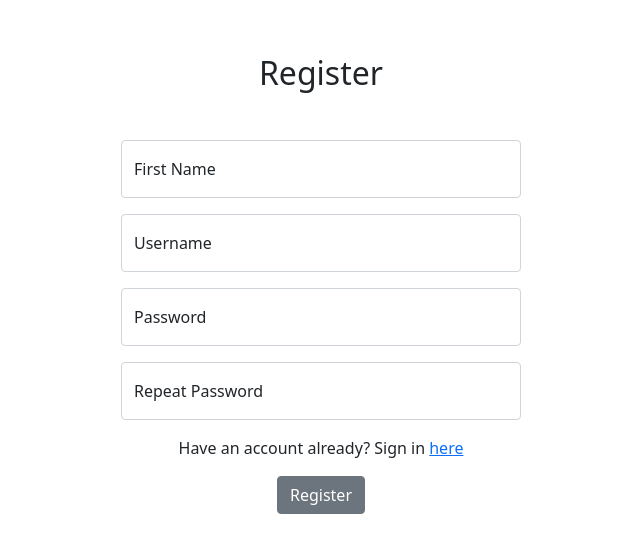
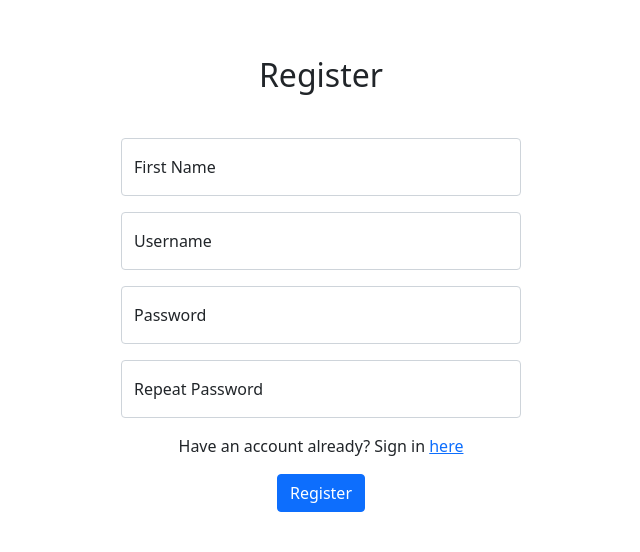
Before and after one commit to Mikolalaj/digimonkeys_project, a React (Create React App) app in the folder client/: page /register in a window 1280 px wide. Shown: the part 116-668 px from the top of the page, without its empty margins (319-959 px from the left). Built offline with nearby package versions, Linux system fonts and the light colour scheme; no server answers.

Commit message:
minor names fixes

```diff
--- a/client/src/components/Login/LoginForm.tsx
+++ b/client/src/components/Login/LoginForm.tsx
@@ -57,7 +57,7 @@ export default function LoginForm () {
             errors={errors}
         />
         <p>Don't have an account yet? Register <TextLink href={'/register'}>here</TextLink></p>
-        <Button color='primary'>Submit</Button>
+        <Button color='primary'>Log in</Button>
     </Form>
     );
 }
--- a/client/src/components/Login/RegisterForm.tsx
+++ b/client/src/components/Login/RegisterForm.tsx
@@ -77,7 +77,7 @@ export default function RegisterForm () {
             errors={errors}
         />
         <p>Have an account already? Sign in <TextLink href={'/login'}>here</TextLink></p>
-        <Button className='button'>Register</Button>
+        <Button color='primary'>Register</Button>
     </Form>
     );
 }
--- a/client/src/pages/Login.css
+++ b/client/src/pages/SignIn.css
@@ -23,7 +23,7 @@
 }
 
 .form h2 {
-    margin-bottom: 20px;
+    margin-bottom: 15px;
 }
 
 .form .form-floating {
--- a/client/src/pages/SignIn.tsx
+++ b/client/src/pages/SignIn.tsx
@@ -5,7 +5,7 @@ import RegisterForm from '../components/Login/RegisterForm';
 import { useContext } from 'react';
 import { Navigate, useLocation } from 'react-router-dom';
 
-import './Login.css'
+import './SignIn.css'
 
 export default function Login (): JSX.Element {
     const authContext = useContext(AuthContext);
```
